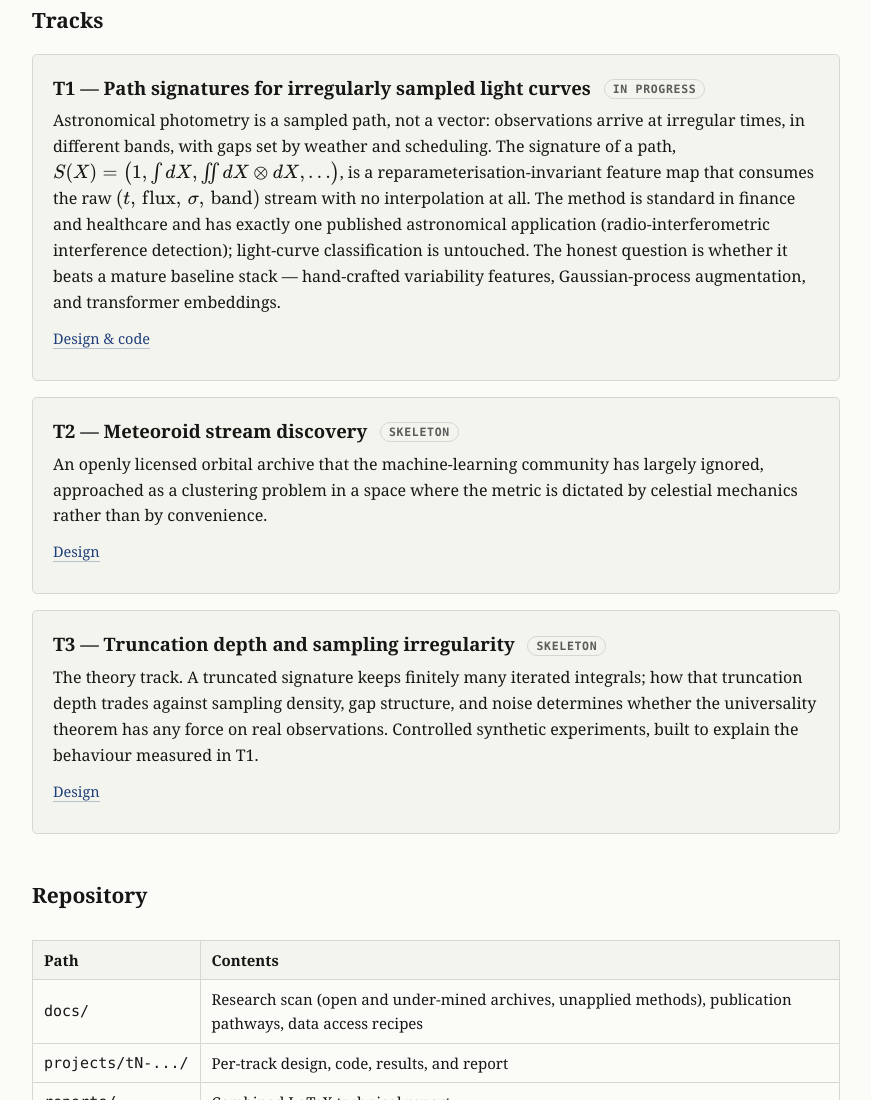
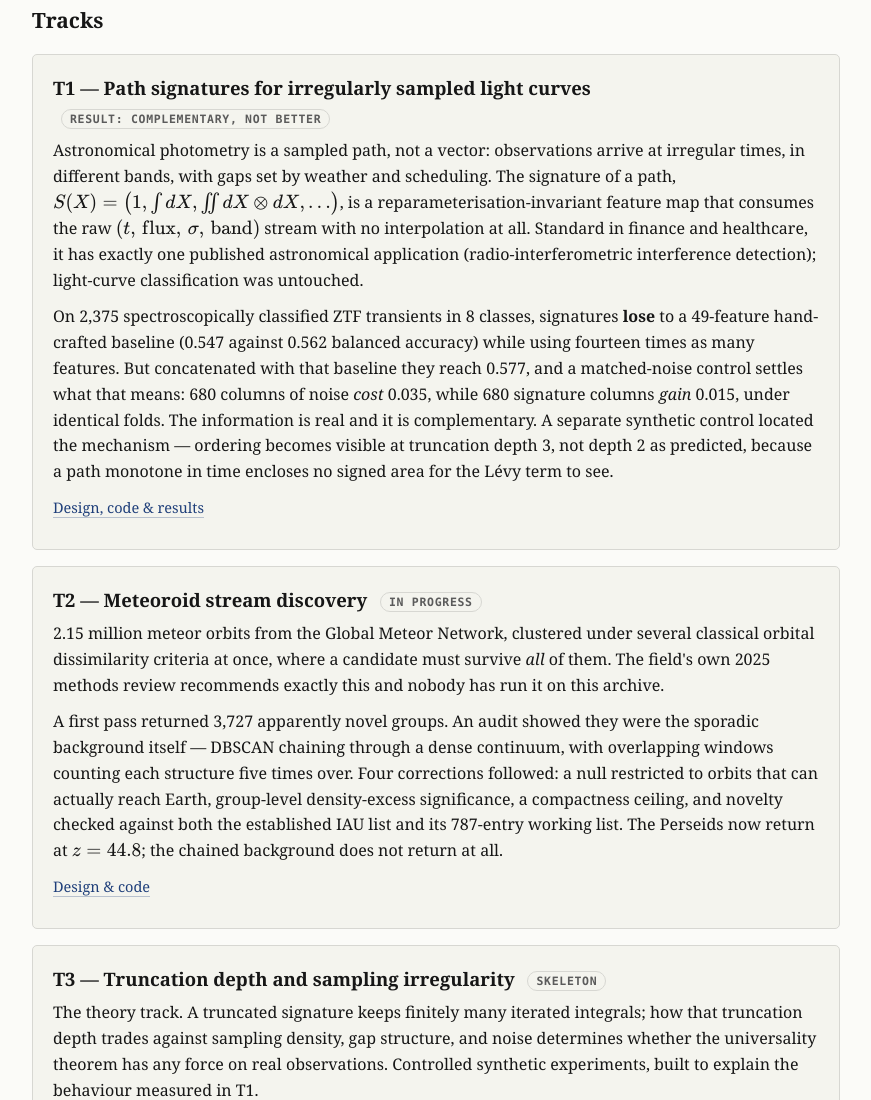
Before and after one commit to en970/structure-first-ml, a plain HTML site: page index.html in a window 1280 px wide. Shown: the part 802-1902 px from the top of the page, without its empty margins (204-1075 px from the left). Drawn offline with nearby package versions, Linux system fonts and the light colour scheme.

Commit message:
Update the landing page and track table with T1 results and T2 status
T1 now states the finding rather than the question: signatures lose head to head and win as
a complement, with the noise control as the reason that reading is allowed. T2 states the
near-miss and the corrections, since a repository that reports only its successes is not
reporting.

```diff
--- a/index.html
+++ b/index.html
@@ -83,24 +83,37 @@ where it should not. Both predictions are reported.</p>
 <h2>Tracks</h2>
 
 <div class="proj">
-  <h3>T1 — Path signatures for irregularly sampled light curves <span class="tag running">in progress</span></h3>
+  <h3>T1 — Path signatures for irregularly sampled light curves <span class="tag running">result: complementary, not better</span></h3>
   <p>Astronomical photometry is a sampled path, not a vector: observations arrive at irregular
   times, in different bands, with gaps set by weather and scheduling. The signature of a path,
   $S(X)=\left(1,\int dX,\iint dX\otimes dX,\dots\right)$, is a reparameterisation-invariant feature
   map that consumes the raw $(t,\,\text{flux},\,\sigma,\,\text{band})$ stream with no interpolation
-  at all. The method is standard in finance and healthcare and has exactly one published
-  astronomical application (radio-interferometric interference detection); light-curve
-  classification is untouched. The honest question is whether it beats a mature baseline stack —
-  hand-crafted variability features, Gaussian-process augmentation, and transformer embeddings.</p>
-  <p class="links"><a href="projects/t1-signature-lightcurves/">Design &amp; code</a></p>
+  at all. Standard in finance and healthcare, it has exactly one published astronomical application
+  (radio-interferometric interference detection); light-curve classification was untouched.</p>
+  <p>On 2,375 spectroscopically classified ZTF transients in 8 classes, signatures <b>lose</b> to a
+  49-feature hand-crafted baseline (0.547 against 0.562 balanced accuracy) while using fourteen
+  times as many features. But concatenated with that baseline they reach 0.577, and a matched-noise
+  control settles what that means: 680 columns of noise <em>cost</em> 0.035, while 680 signature
+  columns <em>gain</em> 0.015, under identical folds. The information is real and it is
+  complementary. A separate synthetic control located the mechanism — ordering becomes visible at
+  truncation depth 3, not depth 2 as predicted, because a path monotone in time encloses no signed
+  area for the Lévy term to see.</p>
+  <p class="links"><a href="projects/t1-signature-lightcurves/">Design, code &amp; results</a></p>
 </div>
 
 <div class="proj">
-  <h3>T2 — Meteoroid stream discovery <span class="tag">skeleton</span></h3>
-  <p>An openly licensed orbital archive that the machine-learning community has largely ignored,
-  approached as a clustering problem in a space where the metric is dictated by celestial mechanics
-  rather than by convenience.</p>
-  <p class="links"><a href="projects/t2-meteor-stream-discovery/">Design</a></p>
+  <h3>T2 — Meteoroid stream discovery <span class="tag running">in progress</span></h3>
+  <p>2.15 million meteor orbits from the Global Meteor Network, clustered under several classical
+  orbital dissimilarity criteria at once, where a candidate must survive <em>all</em> of them.
+  The field's own 2025 methods review recommends exactly this and nobody has run it on this
+  archive.</p>
+  <p>A first pass returned 3,727 apparently novel groups. An audit showed they were the sporadic
+  background itself — DBSCAN chaining through a dense continuum, with overlapping windows counting
+  each structure five times over. Four corrections followed: a null restricted to orbits that can
+  actually reach Earth, group-level density-excess significance, a compactness ceiling, and
+  novelty checked against both the established IAU list and its 787-entry working list. The
+  Perseids now return at $z = 44.8$; the chained background does not return at all.</p>
+  <p class="links"><a href="projects/t2-meteor-stream-discovery/">Design &amp; code</a></p>
 </div>
 
 <div class="proj">
```
Also changed, not shown: 1 other file.
